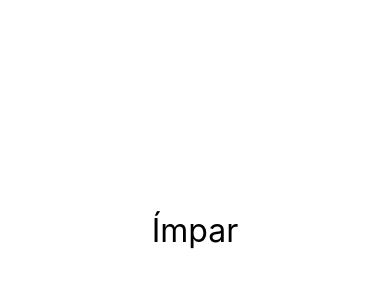
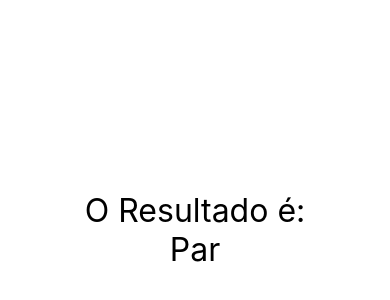
Before and after one commit to davidIsrael-rj/react-native-execicios, a React Native app: screen / in a window 390 px wide. Shown: the part 192-492 px from the top of the page. Built offline with nearby package versions, Linux system fonts and the light colour scheme.

Commit message:
Renderização condicional 2

```diff
--- a/src/App.jsx
+++ b/src/App.jsx
@@ -17,7 +17,7 @@ import ParImpar from "./components/ParImpar";
 
 function App() {
     return <SafeAreaView style={style.App}>
-        <ParImpar num={1}/>
+        <ParImpar num={2}/>
         {/*
         <Diferenciar/>
         <ContadorV2/>
--- a/src/components/ParImpar.jsx
+++ b/src/components/ParImpar.jsx
@@ -2,18 +2,13 @@ import React from 'react';
 import { Text } from 'react-native'
 import Estilo from './estilo'
 
-export default ({num = 0}) => {
-    if (num % 2 === 0) {
-        return (
+export default ({ num = 0 }) => {
+    return (
+        <>
+        <Text style={Estilo.fontG}>O Resultado é:</Text>
             <Text style={Estilo.fontG}>
-                Par
+                {num % 2 === 0 ? "Par" : "Impar"}
             </Text>
-        )
-    }else{
-        return (
-            <Text style={Estilo.fontG}>
-                Ímpar
-            </Text>
-        )
-    }
+        </>
+    )
 }
```
